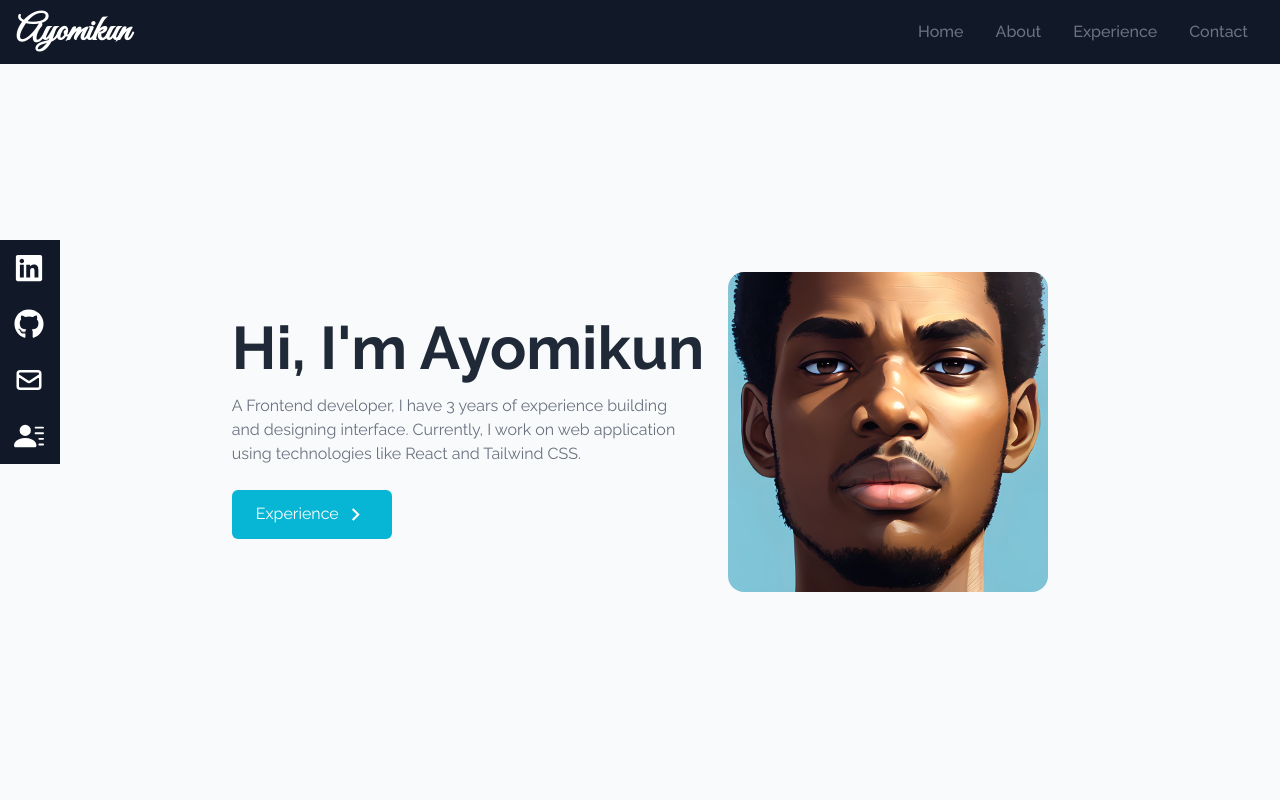
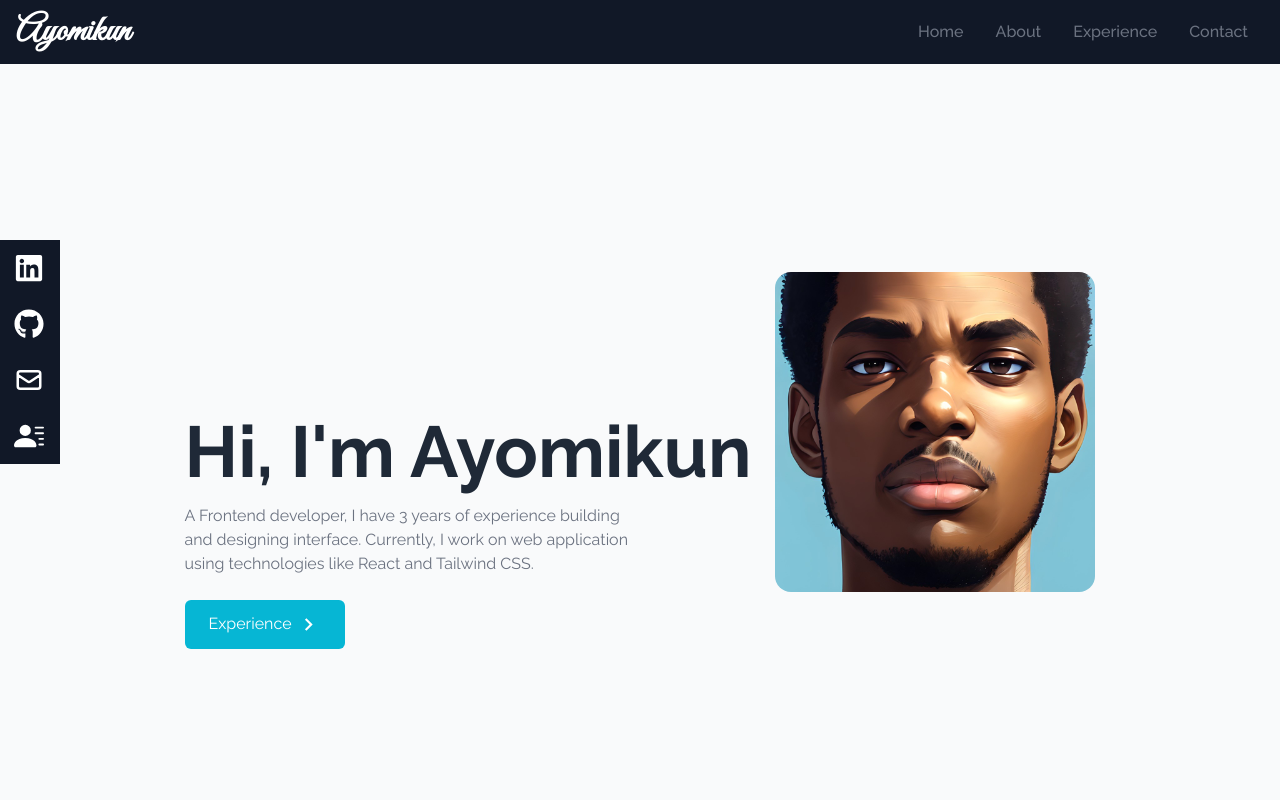
Before and after one commit to Mikun07/portfolio, a React (Create React App) app: page / in a window 1280 px wide. Shown: the top 800 px of the page. Built offline with nearby package versions, Linux system fonts and the light colour scheme.

Commit message:
margin fix

```diff
--- a/src/pages/home/Home.Outlet.jsx
+++ b/src/pages/home/Home.Outlet.jsx
@@ -57,7 +57,7 @@ function home() {
     <div name='home' className='h-screen w-full pt-16 bg-[#F9FAFB]'>
       <div className='max-w-screen-lg gap-6 p-4 mx-auto flex flex-col w-full items-center justify-center h-full px-4 md:flex-row'>
         <div className='flex flex-col justify-center'>
-          <h2 className='text-4xl sm:text-6xl font-bold text-gray-800'>Hi, I'm Ayomikun</h2>
+          <h2 className='text-4xl sm:text-7xl sm:mt-52 font-bold text-gray-800'>Hi, I'm Ayomikun</h2>
           <p className='text-gray-500 py-4 max-w-md'>
             A Frontend developer, I have 3 years of experience building and designing interface.
             Currently, I work on web application using technologies like React and Tailwind CSS.
```
